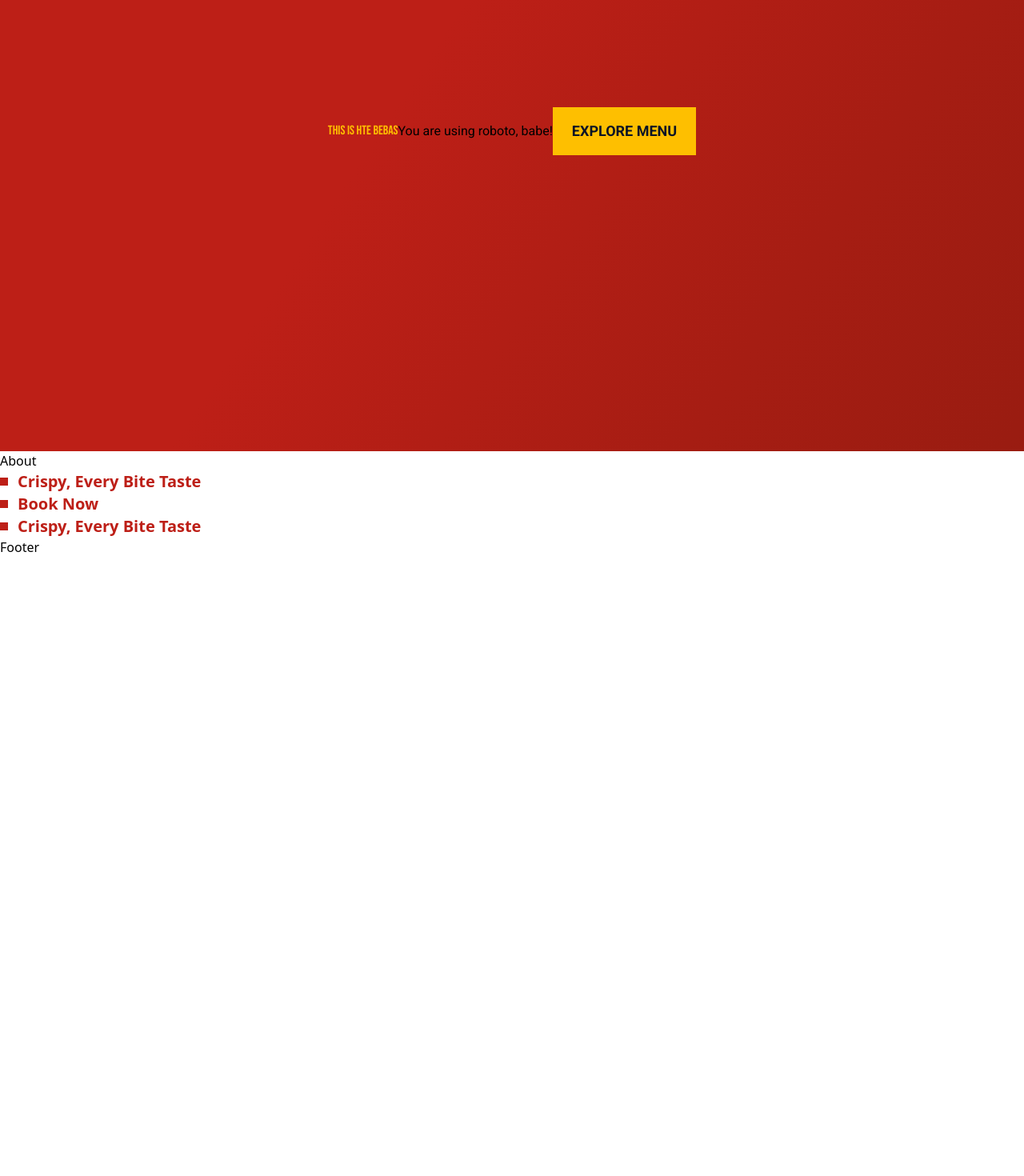
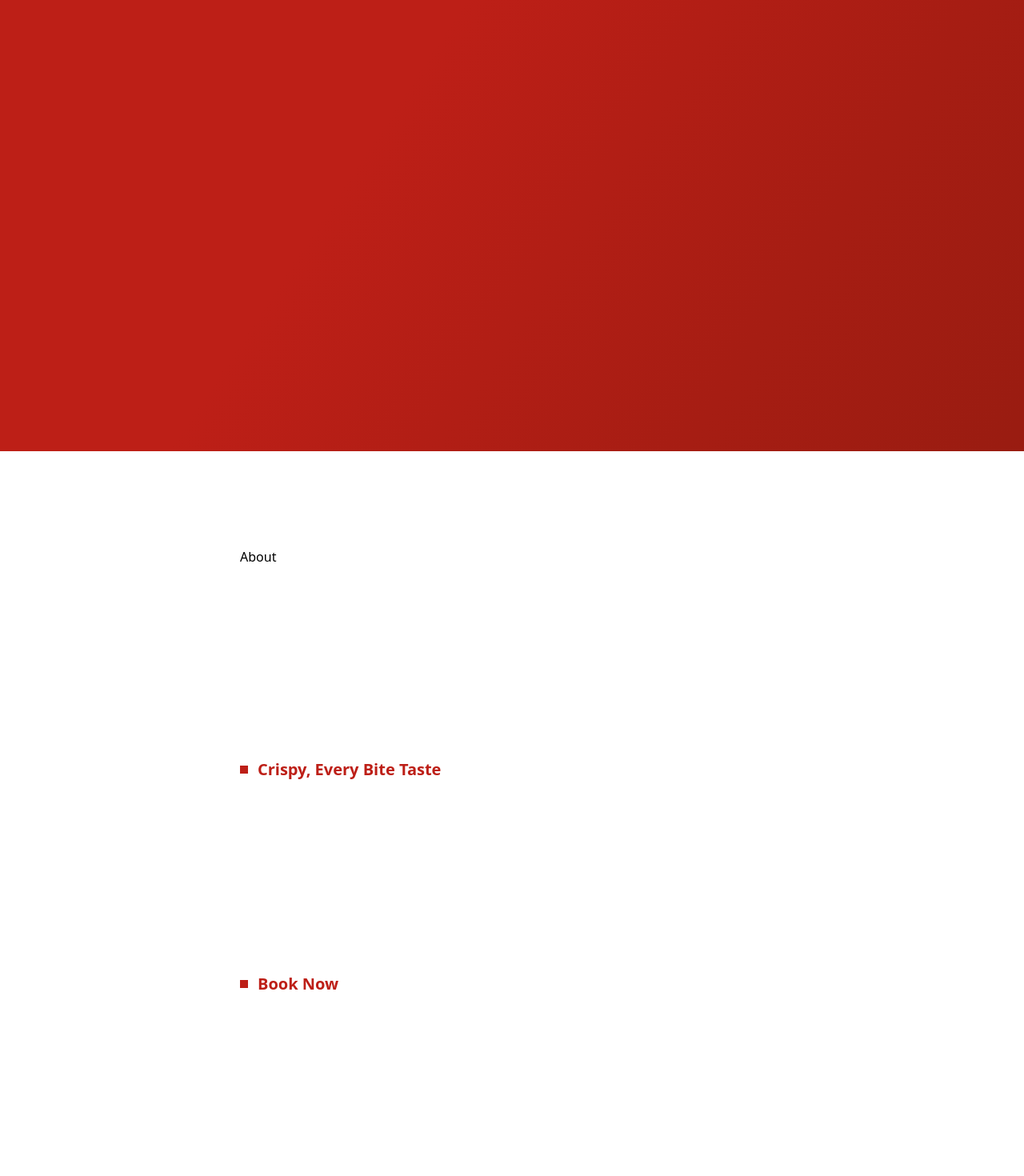
Before and after one commit to najmulhc/niomax, a React (Vite) app: page / in a window 1280 px wide. Shown: the part 260-1730 px from the top of the page at 80% size. Before the commit the page ends 956 px from the top, so only its background shows below. Built offline with nearby package versions, Linux system fonts and the light colour scheme.

Commit message:
container created for containing sections

```diff
--- a/src/components/about/About.jsx
+++ b/src/components/about/About.jsx
@@ -1,9 +1,8 @@
-import React from 'react'
+
+import Container from "../shared/Container";
 
 const About = () => {
-  return (
-    <div>About</div>
-  )
-}
+  return <Container id="about">About</Container>;
+};
 
-export default About
+export default About;
--- a/src/components/booking-form/BookingForm.jsx
+++ b/src/components/booking-form/BookingForm.jsx
@@ -1,10 +1,11 @@
+import Container from '../shared/Container'
 import EyebrewHeading from '../shared/EyebrewHeading'
 
 const BookingForm = () => {
   return (
-    <section>
+    <Container id="booking-form">
       <EyebrewHeading>Book Now</EyebrewHeading>
-    </section>
+    </Container>
   )
 }
 
--- a/src/components/footer/Footer.jsx
+++ b/src/components/footer/Footer.jsx
@@ -1,9 +1,7 @@
-import React from 'react'
+import Container from "../shared/Container";
 
 const Footer = () => {
-  return (
-    <div>Footer</div>
-  )
-}
+  return <Container>Footer</Container>;
+};
 
-export default Footer
+export default Footer;
--- a/src/components/hero/Hero.jsx
+++ b/src/components/hero/Hero.jsx
@@ -1,18 +1,14 @@
-import React from 'react'
+
 import { H2, P } from '../shared/typography'
 import Button from '../shared/Button'
+import Container from '../shared/Container'
 
 const Hero = () => {
   return (
-    <section className='max-w-screen min-h-screen bg-gradient flex justify-center items-center'>
-      <H2>
-        This is hte bebas
-      </H2>
-      <P>
-      You are using roboto, babe!
-      </P>
+    <Container className=' min-h-screen bg-gradient '>
+
       <Button href="#menu">explore menu</Button>
-    </section>
+    </Container>
   )
 }
 
--- a/src/components/menu/Menu.jsx
+++ b/src/components/menu/Menu.jsx
@@ -1,12 +1,12 @@
-
-import EyebrewHeading from '../shared/EyebrewHeading'
+import Container from "../shared/Container";
+import EyebrewHeading from "../shared/EyebrewHeading";
 
 const Menu = () => {
   return (
-    <section>
+    <Container id="menu">
       <EyebrewHeading>Crispy, Every Bite Taste</EyebrewHeading>
-    </section>
-  )
-}
+    </Container>
+  );
+};
 
-export default Menu
+export default Menu;
--- /dev/null
+++ b/src/components/shared/Container.jsx
@@ -0,0 +1,12 @@
+const Container = ({ id, children, className }) => {
+  return (
+    <section
+      id={id}
+      className={`w-full py-8 px-[1.875rem] md:px-[18.75rem] md:py-[7.5rem] ${className}`}
+    >
+      {children}
+    </section>
+  );
+};
+
+export default Container;
--- a/src/components/testimonials/Testimonials.jsx
+++ b/src/components/testimonials/Testimonials.jsx
@@ -1,10 +1,11 @@
 
+import Container from "../shared/Container";
 import EyebrewHeading from "../shared/EyebrewHeading";
 
 const Testimonials = () => {
-  return <section>
+  return <Container id='testimonials'>
     <EyebrewHeading>Crispy, Every Bite Taste</EyebrewHeading>
-  </section>;
+  </Container>;
 };
 
 export default Testimonials;
```
